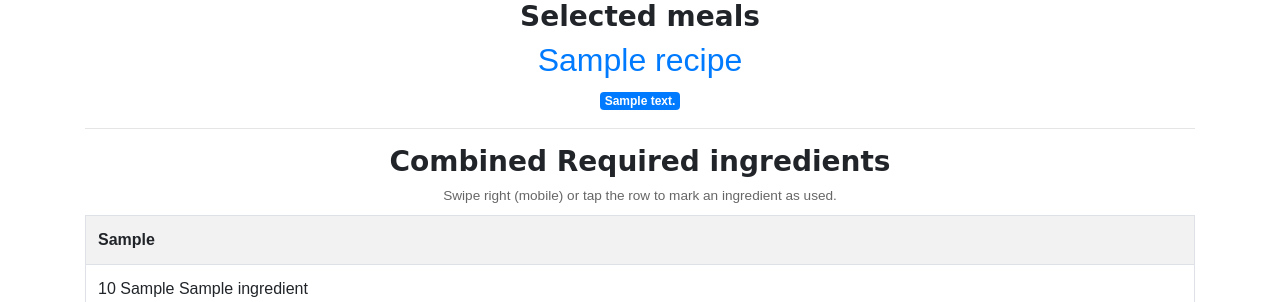
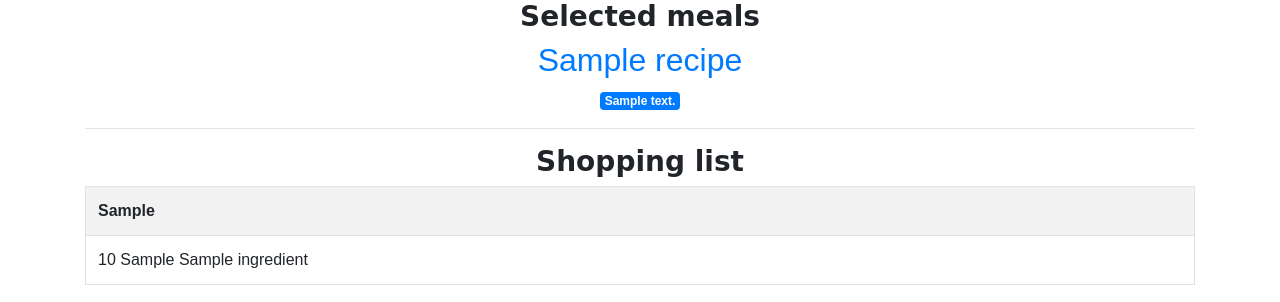
Before and after one commit to jrmusan/meal_planner, a Flask app: page /selected_recipes in a window 1280 px wide. Shown: the part 58-360 px from the top of the page. Run offline with Flask 3, Linux system fonts and the light colour scheme; the visitor is signed in with stand-in values (Sample User, id 1); tables that the repository leaves empty hold one stand-in row (values such as "Sample post"); data that the repository does not hold is empty; some libraries are stand-ins or nearby versions.

Commit message:
Updated some text

```diff
--- a/templates/selected_recipes.html
+++ b/templates/selected_recipes.html
@@ -17,10 +17,8 @@
   </div>
 
     <div class="text-center" style="font-family: 'Comic Sans MS', cursive;">
-      <h3><b>Combined Required ingredients</b></h3>
+      <h3><b>Shopping list</b></h3>
     </div>
-
-  <div class="swipe-hint text-center">Swipe right (mobile) or tap the row to mark an ingredient as used.</div>
 
     <table class="table table-striped table-bordered">
 
```
